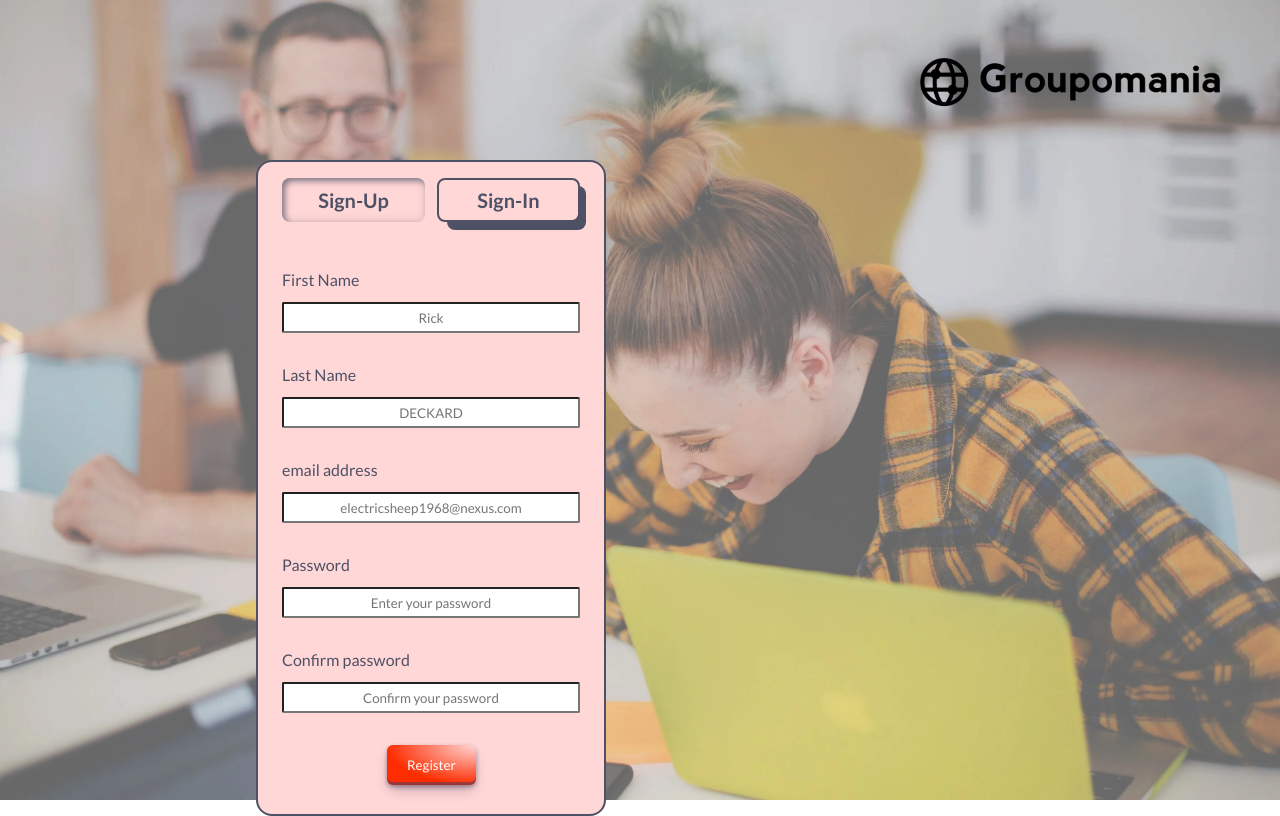
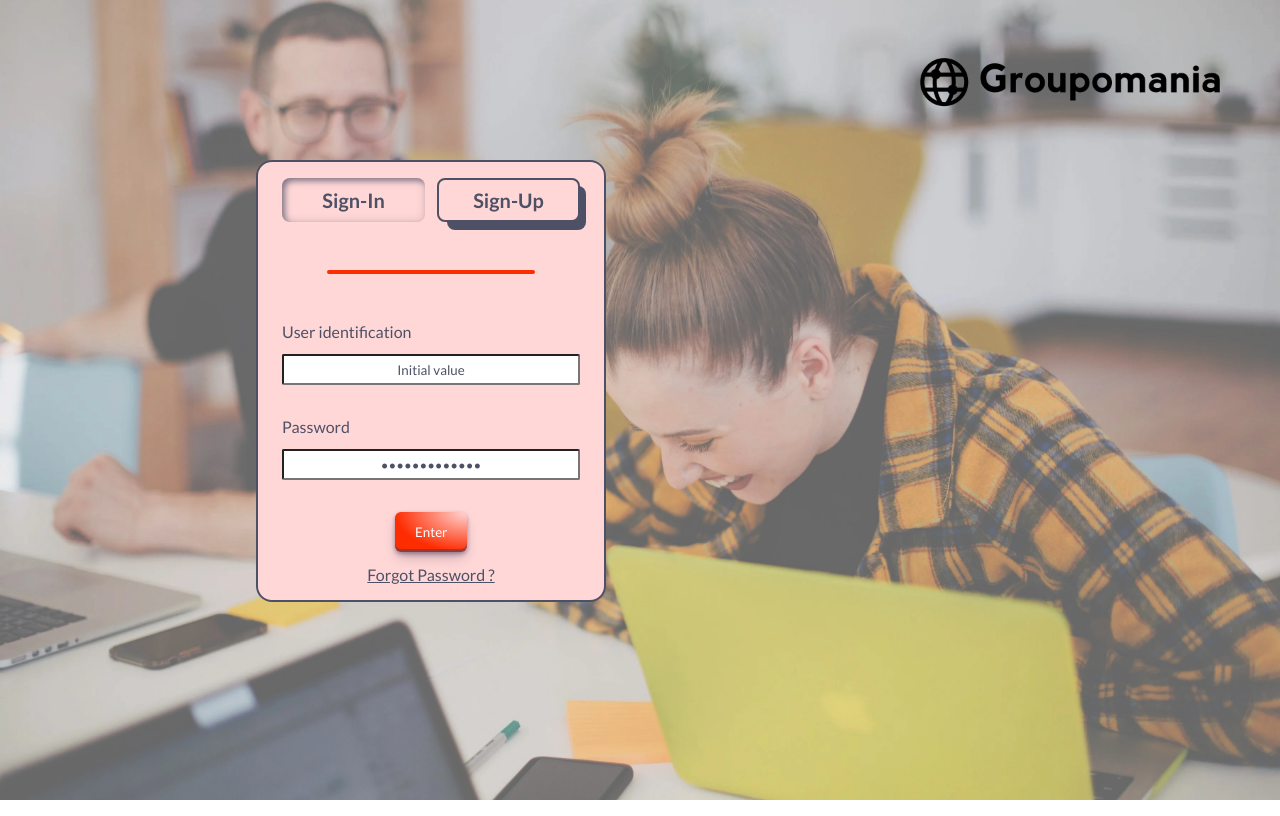
Before and after one commit to Nilyss/Groupomania, a React (Create React App) app in the folder front_end/: page / in a window 1280 px wide. Built offline with nearby package versions, Linux system fonts and the light colour scheme.

Commit message:
Front-end create signIn form et starting connection to API with axios Not working yet

```diff
--- a/front_end/src/api/axios.jsx
+++ /dev/null
@@ -1,6 +0,0 @@
-//import dependencies
-import axios from 'axios'
-
-export default axios.create({
-  baseUrl: `http://localHost:${process.env.API_PORT}/api`,
-})
--- a/front_end/src/components/form/_signUpModal.scss
+++ b/front_end/src/components/form/_forms.scss
@@ -1,6 +1,11 @@
 @import '../../utils/styles/scss/utils/variables';
 
 .auth {
+  @media (max-width: $breakpointMobile) {
+    position: unset;
+    display: flex;
+    margin: auto;
+  }
   position: absolute;
   z-index: 999;
   width: 350px;
@@ -16,10 +21,22 @@
 
 .auth__header {
   display: flex;
+  flex-flow: wrap;
   justify-content: space-between;
   text-align: center;
   margin-bottom: 2em;
   font-size: 1.5em;
+  &:after {
+    content: '';
+    display: flex;
+    margin-top: 2em;
+    margin-left: 15%;
+    margin-right: 15%;
+    background: #fd2d01;
+    width: 100%;
+    height: 0.5vh;
+    border-radius: 8px;
+  }
 }
 .auth__header__title {
   width: 48%;
@@ -29,7 +46,7 @@
     rgba(78, 81, 102, 0.07) -3px -3px 6px 1px inset;
 }
 
-.auth__header__signIn {
+.auth__header__btn {
   align-items: center;
   background-color: $colorSecondary;
   border: $borderCard;
--- a/front_end/src/components/form/signInModal.jsx
+++ b/front_end/src/components/form/signInModal.jsx
@@ -0,0 +1,97 @@
+import { useContext, useRef } from 'react'
+import { UserContext } from '../../context/userContext'
+import { Link } from 'react-router-dom'
+import Axios from 'axios'
+
+//css
+import './_forms.scss'
+
+Axios.defaults.baseURL = 'http:://localhost:8000/api'
+
+export default function SignInModal() {
+  const { toggleModals, modalState } = useContext(UserContext)
+
+  // push all inputs from form into inputs variable
+  const inputs = useRef([])
+  console.log(inputs.current.value)
+
+  const addInputs = (el) => {
+    if (el && !inputs.current.includes(el)) {
+      inputs.current.push(el)
+    }
+  }
+
+  const formRef = useRef()
+
+  const handleForm = (e) => {
+    e.preventDefault()
+
+    try {
+      const userData = {
+        email: inputs.current[0].value,
+        password: inputs.current[1].value,
+      }
+      Axios.post('/auth/signin/', userData)
+    } catch (err) {}
+  }
+
+  return (
+    <>
+      {modalState.signInModal && (
+        <section className="auth">
+          <div className="auth__header">
+            <h5 className="auth__header__title">Sign-In</h5>
+            <h5
+              onClick={() => toggleModals('signUp')}
+              className="auth__header__btn"
+            >
+              Sign-Up
+            </h5>
+          </div>
+          <div className="auth__body">
+            <form
+              onSubmit={handleForm}
+              ref={formRef}
+              className="auth__body__form"
+            >
+              <div className="auth__form__container">
+                <div className="auth__body__form__container">
+                  <label htmlFor="signUpMail" className="formLabel">
+                    User identification
+                  </label>
+                  <input
+                    defaultValue="Initial value"
+                    ref={addInputs}
+                    name="mail"
+                    required
+                    type="email"
+                    className="formInput"
+                    id="signUpMail"
+                    placeholder="electricsheep1968@nexus.com"
+                  />
+                </div>
+                <div className="auth__body__form__container">
+                  <label htmlFor="password" className="formLabel">
+                    Password
+                  </label>
+                  <input
+                    defaultValue="Initial value"
+                    ref={addInputs}
+                    name="password"
+                    required
+                    type="password"
+                    className="formInput"
+                    id="password"
+                    placeholder="Enter your incredible password"
+                  />
+                </div>
+              </div>
+              <button className="auth__body__form__submit">Enter</button>
+              <Link to="#">Forgot Password ?</Link>
+            </form>
+          </div>
+        </section>
+      )}
+    </>
+  )
+}
--- a/front_end/src/components/form/signUpModal.jsx
+++ b/front_end/src/components/form/signUpModal.jsx
@@ -1,8 +1,15 @@
 import { useContext, useState, useRef } from 'react'
 import { UserContext } from '../../context/userContext'
+import Axios from 'axios'
 
 // css
-import './_signUpModal.scss'
+import './_forms.scss'
+
+Axios.defaults.baseURL = 'http:://localhost:8000/api'
+
+// Axios.defaults.headers.post['Content-Type'] = 'application/json'
+// Axios.defaults.timeout = 6000
+// Axios.defaults.withCredentials = false
 
 export default function SignUpModal() {
   const { toggleModals, modalState } = useContext(UserContext)
@@ -16,21 +23,51 @@ export default function SignUpModal() {
     }
   }
 
+  const formRef = useRef()
+
+  const handleForm = (e) => {
+    e.preventDefault()
+
+    if (
+      (inputs.current[3].value.length || inputs.current[4].value.length) < 6 ||
+      (inputs.current[3].value.length || inputs.current[4].value.length) > 16
+    ) {
+      setValidation('Password must have between 8 and 16 characters')
+    } else if (inputs.current[3].value !== inputs.current[4].value) {
+      setValidation('Passwords do not match')
+    } else {
+      try {
+        const userData = {
+          firstName: inputs.current[0].value,
+          lastName: inputs.current[1].value,
+          email: inputs.current[2].value,
+          password: inputs.current[3].value,
+        }
+
+        Axios.post(`/auth/signup`, userData)
+      } catch (err) {}
+    }
+  }
+
   return (
     <>
       {modalState.signUpModal && (
         <section className="auth">
           <div className="auth__header">
-            <h5 className="auth__header__title">Sign-Up</h5>
             <h5
               onClick={() => toggleModals('signIn')}
-              className="auth__header__signIn"
+              className="auth__header__btn"
             >
               Sign-In
             </h5>
+            <h5 className="auth__header__title">Sign-Up</h5>
           </div>
           <div className="auth__body">
-            <form className="auth__body__form">
+            <form
+              onSubmit={handleForm}
+              ref={formRef}
+              className="auth__body__form"
+            >
               <div className="auth__body__form__container">
                 <label htmlFor="firstName" className="formLabel">
                   First Name
@@ -61,7 +98,7 @@ export default function SignUpModal() {
               </div>
               <div className="auth__body__form__container">
                 <label htmlFor="signUpMail" className="formLabel">
-                  email address
+                  eMail address
                 </label>
                 <input
                   ref={addInputs}
@@ -84,7 +121,7 @@ export default function SignUpModal() {
                   type="password"
                   className="formInput"
                   id="password"
-                  placeholder="Enter your password"
+                  placeholder="Enter your incredible password"
                 />
               </div>
               <div className="auth__body__form__container">
@@ -95,12 +132,12 @@ export default function SignUpModal() {
                   ref={addInputs}
                   name="password"
                   required
-                  type="texte"
+                  type="password"
                   className="formInput"
                   id="confirmPassword"
-                  placeholder="Confirm your password"
+                  placeholder="Confirm your insane password"
                 />
-                {/*<p className="auth__body__form__error">err</p>*/}
+                <p className="auth__body__form__error">{validation}</p>
               </div>
               <button className="auth__body__form__submit">Register</button>
             </form>
--- a/front_end/src/context/userContext.jsx
+++ b/front_end/src/context/userContext.jsx
@@ -1,24 +1,25 @@
-import { createContext, useState } from 'react'
+import { createContext, useState, useEffect } from 'react'
 
 export const UserContext = createContext()
 
 export function UserContextProvider(props) {
+  // modal
   const [modalState, setModalState] = useState({
-    signUpModal: true,
+    signUpModal: false,
     signInModal: true,
   })
 
   const toggleModals = (modal) => {
     if (modal === 'signIn') {
       setModalState({
-        signUpModal: true,
+        signUpModal: false,
         signInModal: true,
       })
     }
-    if (modal === 'signUn') {
+    if (modal === 'signUp') {
       setModalState({
         signUpModal: true,
-        signInModal: true,
+        signInModal: false,
       })
     }
   }
--- a/front_end/src/pages/Authentication/_authentication.scss
+++ b/front_end/src/pages/Authentication/_authentication.scss
@@ -1,4 +1,9 @@
+@import '../../utils/styles/scss/utils/variables';
+
 .authBody {
+  @media (max-width: $breakpointMobile) {
+    background: url('../../assets/officepicture.webp') no-repeat fixed;
+  }
   background: url('../../assets/officepicture.webp') no-repeat fixed center;
   background-size: cover;
   position: absolute;
@@ -9,11 +14,11 @@
 
 .authBody__fig {
   &__logo {
-    @media (max-width: 768px) {
-      width: 200px;
+    @media (max-width: $breakpointMobile) {
+      width: 300px;
       display: flex;
       position: unset;
-      margin: 0 0 0 -5em auto;
+      margin: 0 auto;
     }
     position: absolute;
     top: -23em;
--- a/front_end/src/pages/Authentication/index.jsx
+++ b/front_end/src/pages/Authentication/index.jsx
@@ -3,21 +3,23 @@ import '../../utils/styles/Authentication.css'
 
 // import components
 import SignUpModal from '../../components/form/signUpModal'
+import SignInModal from '../../components/form/signInModal'
 
 //  import img
 import logo from '../../assets/icon-left-font-monochrome-black.png'
 
-export default function Authentification(props) {
+export default function Authentification() {
   return (
-    <body className="authBody">
+    <main className="authBody">
       <figure className="authBody__fig">
         <img
           className="authBody__fig__logo"
           src={logo}
-          alt="logo groupomania"
+          alt="logo Groupomania"
         />
       </figure>
       <SignUpModal />
-    </body>
+      <SignInModal />
+    </main>
   )
 }
--- a/front_end/src/utils/styles/Authentication.css
+++ b/front_end/src/utils/styles/Authentication.css
@@ -1,3 +1,3 @@
-body, div  {
+main, div  {
     width: 100%;
 }
```
